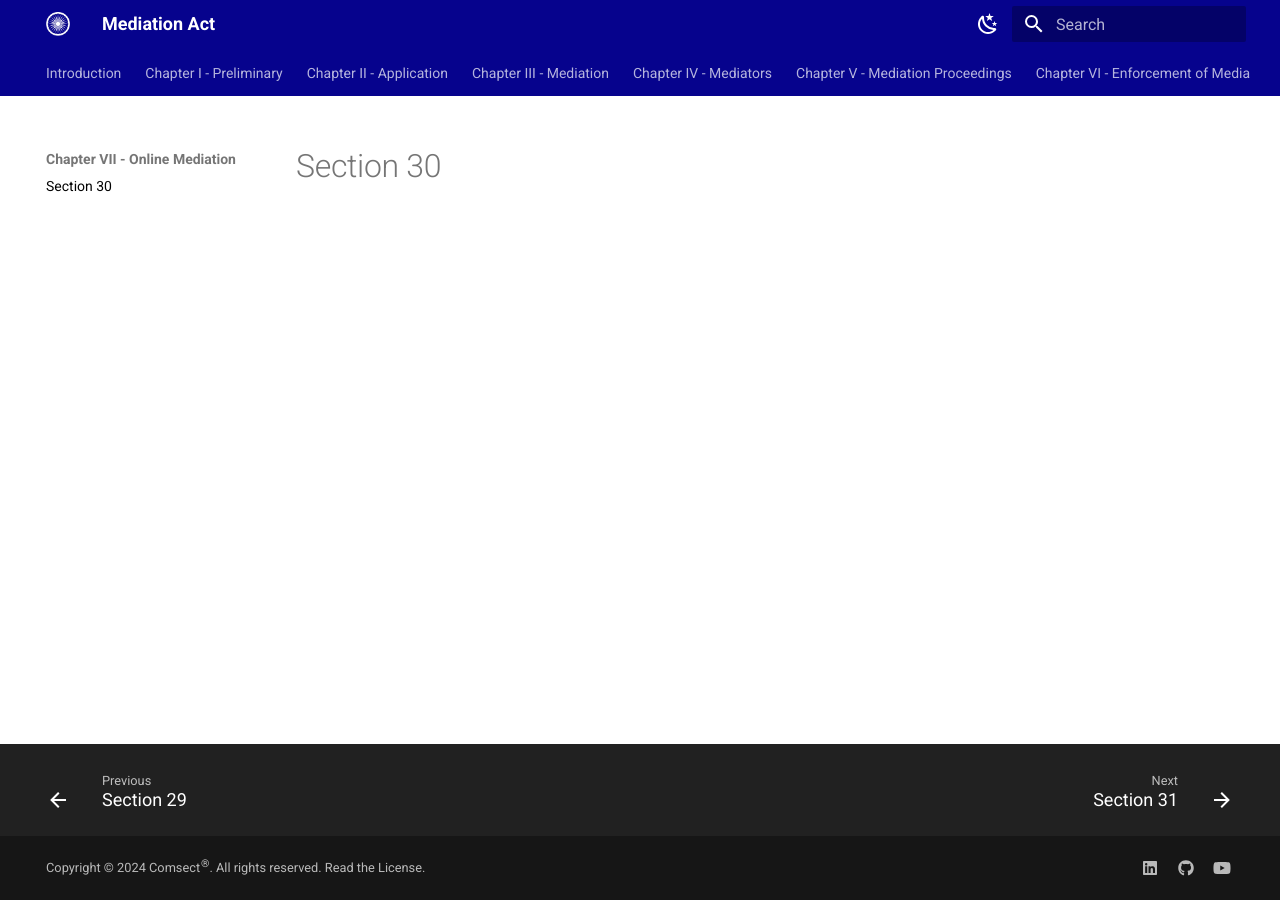
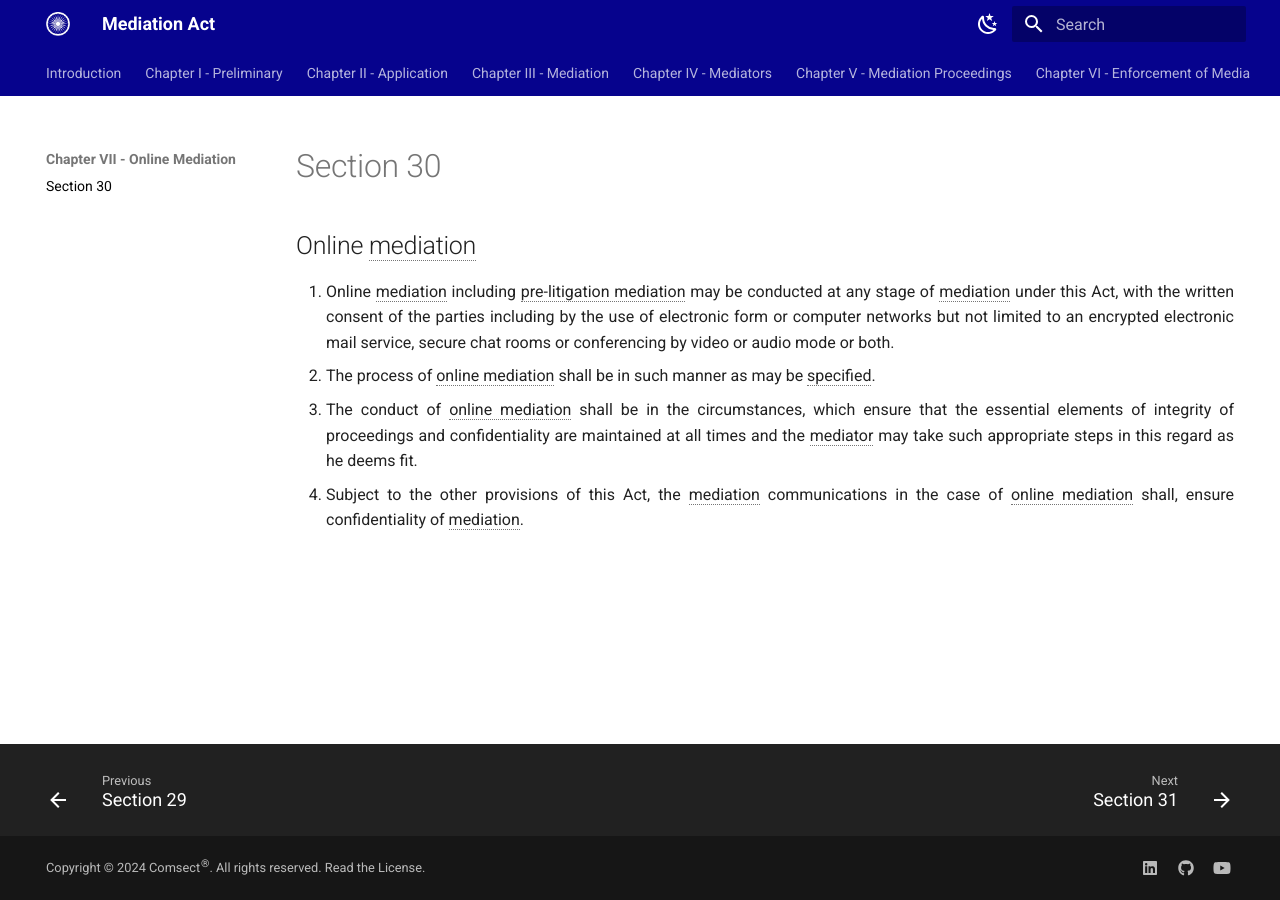
Before and after one commit to comsect/mediation-act, an MkDocs documentation site: the page built from docs/en/30.md, in a window 1280 px wide. Built offline with MkDocs 1.6.1 and Material for MkDocs 9.7.7, drawn with Linux system fonts in a browser that asks for light colours.

Commit message:
add section-thirty

```diff
--- a/docs/en/30.md
+++ b/docs/en/30.md
@@ -3,3 +3,10 @@ hide:
     - toc
 description: Online mediation
 ---
+
+## Online mediation
+
+1. Online mediation including pre-litigation mediation may be conducted at any stage of mediation under this Act, with the written consent of the parties including by the use of electronic form or computer networks but not limited to an encrypted electronic mail service, secure chat rooms or conferencing by video or audio mode or both.
+2. The process of online mediation shall be in such manner as may be specified.
+3. The conduct of online mediation shall be in the circumstances, which ensure that the essential elements of integrity of proceedings and confidentiality are maintained at all times and the mediator may take such appropriate steps in this regard as he deems fit.
+4. Subject to the other provisions of this Act, the mediation communications in the case of online mediation shall, ensure confidentiality of mediation.
```
